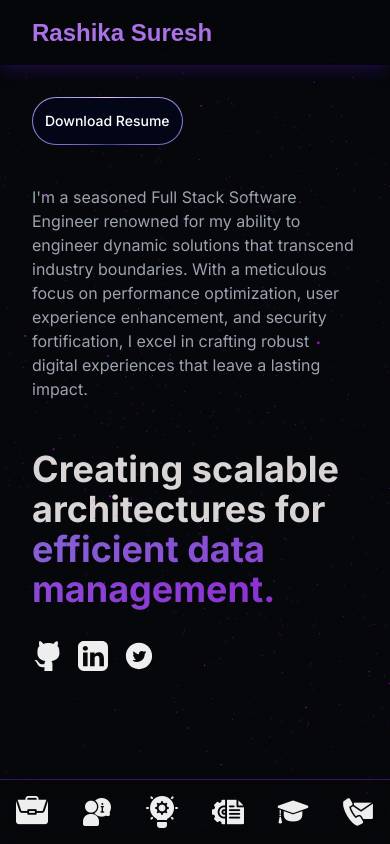
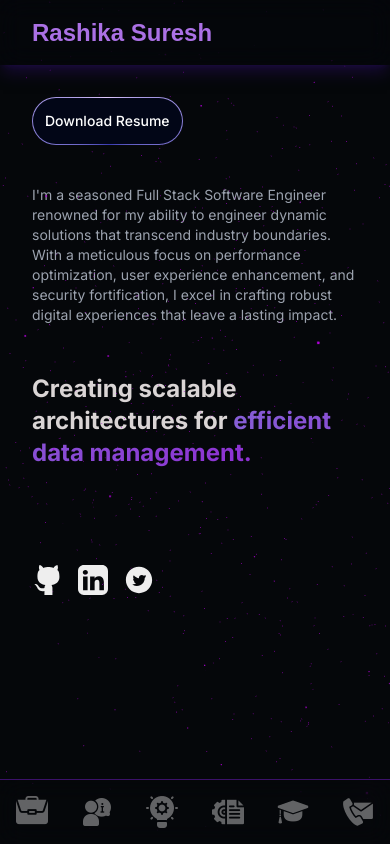
Before and after one commit to Rashika258/portfolio, a Next.js app: page / in a window 390 px wide. Built offline with nearby package versions, Linux system fonts and the light colour scheme; a web font is replaced by a local one.

Commit message:
Ui fixes

```diff
--- a/components/home/herocontent.tsx
+++ b/components/home/herocontent.tsx
@@ -24,7 +24,7 @@ const HeroContent = () => {
   }, []);
 
   return (
-    <div className=" relative mb-[80px] mt-[65px] flex   h-[calc(100vh-145px)] w-full flex-col justify-start p-8 md:items-center  md:justify-center   xl:p-20 ">
+    <div className=" relative mb-[80px] mt-[65px] flex   h-[calc(100vh-145px)] w-full flex-col justify-start p-8 md:items-center  md:justify-center overflow-y-auto  xl:p-20 ">
       <div className="flex w-full">
         <div className="hero__image__wrapper relative hidden rounded-2xl border  border-slate-500 shadow-lg md:flex ">
           <img
@@ -43,12 +43,12 @@ const HeroContent = () => {
           </Link>
 
 
-          <p className="flex items-center py-8 text-left text-gray-400 ">
+          <p className="flex items-center py-8 text-sm md:text-base text-left text-gray-400 ">
             {heroWords}
           </p>
 
           <div className="flex h-52 w-full flex-col">
-            <div className="flex w-full flex-col py-4  text-4xl font-bold sm:h-52  md:h-auto  ">
+            <div className="flex w-full flex-col py-4 text-2xl md:text-4xl font-bold sm:h-52  md:h-auto  ">
               <p className="text-[#DAD5D5] ">
                 {firstHeroTextArray[index]}
                 <span className="gradient__text">
--- a/components/ui/mobile-navbar.tsx
+++ b/components/ui/mobile-navbar.tsx
@@ -1,18 +1,44 @@
 "use client";
 
-import React from "react";
+import React, { useEffect, useState } from "react";
 import { navItems } from "../data";
 import Image from "next/image";
 import Link from "next/link";
+import { usePathname } from "next/navigation";
 
 const MobileNavbar = () => {
+  const [selectedNav, setSelectedNav] = useState("Home");
+  const pathName = usePathname();
+
+  console.log("selectedNav", selectedNav);
+
+  useEffect(() => {
+    console.log("selectedNav", pathName);
+    if (pathName === "/") {
+      setSelectedNav("Home");
+    } else if (pathName === "/contact") {
+      setSelectedNav("Contact");
+    } else {
+      const filteredNav = navItems?.find((item) => item?.navLink === pathName);
+      if (filteredNav) {
+        setSelectedNav(filteredNav?.navItem);
+      }
+    }
+  }, [pathName]);
   return (
     <div className="footer__wrapper fixed bottom-0 z-50 flex w-full items-center justify-between p-4 backdrop-blur-md md:hidden">
       {navItems &&
         navItems?.map((navItem, idx) => {
           return (
-            <div key={idx}>
-              <Link href={navItem?.navLink}>
+            <div
+              key={idx}
+              className={selectedNav === navItem?.navItem? "opacity-100" : "opacity-40"}
+              onClick={(e) => {
+                e?.stopPropagation();
+                setSelectedNav(navItem?.navItem);
+              }}
+            >
+              <Link href={navItem?.navLink} >
                 <Image
                   src={navItem?.iconLink}
                   alt={navItem?.navItem}
@@ -24,7 +50,13 @@ const MobileNavbar = () => {
           );
         })}
 
-      <div>
+      <div
+        onClick={(e) => {
+          e?.stopPropagation();
+          setSelectedNav("Contact");
+        }}
+        className={selectedNav === "Contact" ? "opacity-100" : "opacity-40"}
+      >
         <Link href={"/contact"}>
           <Image
             src={"/mobile_contact_us.png"}
```
